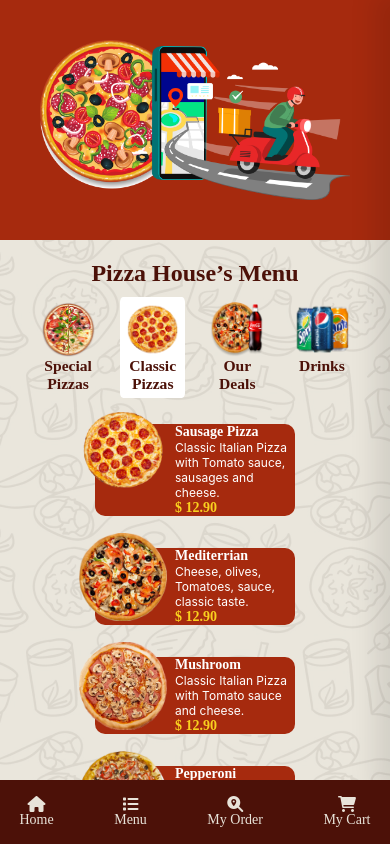
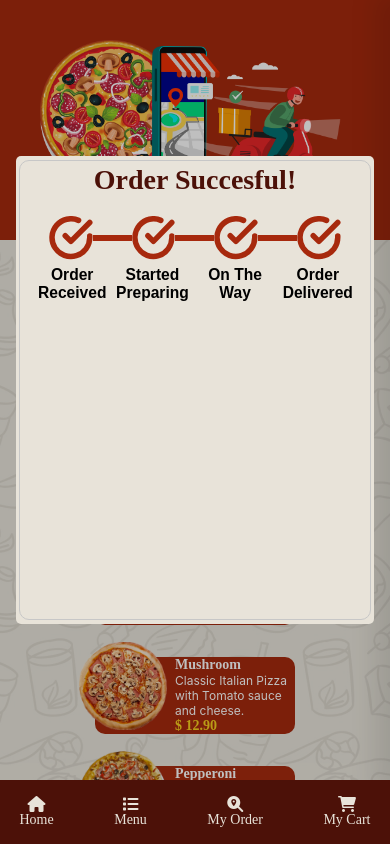
Before and after one commit to etohimself/PizzaApp, a React (Create React App) app: page / in a window 390 px wide. Shown: the top 844 px of the page. Built offline with nearby package versions, Linux system fonts and the light colour scheme; a web font is replaced by a local one.

Commit message:
Finished Responsive Step-Progress Bar, works like charm

```diff
--- a/src/App.js
+++ b/src/App.js
@@ -22,6 +22,7 @@ function App() {
       <Cart />
       {isAddToCartVisible ? <AddToCart /> : ""}
       {checkoutVisible ? <CheckOut /> : ""}
+      <OrderStatus />
     </div>
   );
 }
--- a/src/Components/OrderStatus.js
+++ b/src/Components/OrderStatus.js
@@ -11,9 +11,9 @@ function OrderStatus() {
           <h1>{statusTitle}</h1>
           <StepsGraph>
             <Step done={1}>Order Received</Step>
-            <Step>Started Preparing</Step>
-            <Step>On The Way</Step>
-            <Step>Order Delivered</Step>
+            <Step done={2}>Started Preparing</Step>
+            <Step done={3}>On The Way</Step>
+            <Step done={4}>Order Delivered</Step>
           </StepsGraph>
         </div>
       </div>
--- a/src/Components/OrderStatus.module.css
+++ b/src/Components/OrderStatus.module.css
@@ -3,7 +3,7 @@
   top: 0;
   height: 0;
   width: 100%;
-  height: calc(100% - min(64px, 10%));
+  height: 100%;
   background-color: rgba(0, 0, 0, 0.25);
   align-items: center;
   justify-content: center;
@@ -22,6 +22,7 @@
 .OrderStatusInner {
   width: 100%;
   height: 100%;
+  box-sizing: border-box;
   border: 1px solid #c7c7c7;
   border-radius: 10px;
   display: flex;
@@ -36,3 +37,27 @@
   margin: 0;
   font-size: 28px;
 }
+
+@media screen and (max-width: 1200px) {
+  .OrderStatusContainer {
+    width: 70%;
+    padding: 2%;
+  }
+}
+
+@media screen and (max-width: 750px) {
+  .OrderStatusOverlay {
+    height: calc(100% - min(64px, 10%));
+  }
+  .OrderStatusContainer {
+    width: 85%;
+    padding: 3%;
+  }
+}
+
+@media screen and (max-width: 400px) {
+  .OrderStatusContainer {
+    width: 92%;
+    padding: 1%;
+  }
+}
--- a/src/Components/ProductItem.module.css
+++ b/src/Components/ProductItem.module.css
@@ -63,6 +63,7 @@
   }
 }
 
+
 .isDrink > .ProductItemLeftInner > img {
   left: -10%;
   height: 120%;
--- a/src/Components/Step.js
+++ b/src/Components/Step.js
@@ -3,8 +3,9 @@ import styles from "./Step.module.css";
 function Step(props) {
   return (
     <div className={`${styles.StepContainer} ${props.done && styles.isDone}`}>
+      <div className={styles.leftBar} />
       <div className={styles.CirclePlaceHolder}></div>
-      <img src="/svg/stepdone.svg"></img>
+      <img src="/svg/stepdone.svg" />
       <p>{props.children}</p>
     </div>
   );
--- a/src/Components/Step.module.css
+++ b/src/Components/Step.module.css
@@ -1,11 +1,7 @@
 .StepContainer {
   display: flex;
-  flex-direction: column;
+  flex-direction: row;
   align-items: center;
-  justify-content: center;
-  margin: 0 10px;
-  padding: 0;
-  width: 80px;
   position: relative;
 }
 
@@ -14,29 +10,136 @@
   height: 30px;
   border-radius: 50%;
   border: 6px solid rgba(167, 41, 13, 0.25);
-  background-color: #E8E3D9;
+  background-color: #e8e3d9;
+  flex-shrink: 0;
 }
 
 .StepContainer.isDone .CirclePlaceHolder {
-    display:none;
+  display: none;
 }
 
 .StepContainer > img {
   display: none;
   width: 42px;
   height: 42px;
-  background-color: #E8E3D9;
 }
 
 .StepContainer.isDone > img {
   display: block;
 }
 
+.leftBar {
+  width: 8vw;
+  flex-shrink: 0;
+  height: 8px;
+  background-color: rgba(167, 41, 13, 0.25);
+}
+
+.StepContainer:nth-child(1) .leftBar {
+  display: none;
+}
+
+.StepContainer.isDone .leftBar {
+  background-color: rgba(167, 41, 13, 1);
+}
+
 .StepContainer > p {
+  position: absolute;
+  left: calc(8vw - 20px);
+  top: 50px;
+  width: 80px;
+  display: flex;
+  align-items: center;
+  justify-content: center;
   margin: 0;
   text-align: center;
   font-size: 16px;
   font-family: sans-serif;
   font-weight: 800;
-  color: rgba(0,0,0, 0.25);
+  color: rgba(0, 0, 0, 0.25);
 }
+
+.StepContainer.isDone > p {
+  color: black;
+}
+
+.StepContainer:nth-child(1) > p {
+  left: -20px;
+}
+
+.imgContainer {
+  position: relative;
+}
+
+@media screen and (max-width: 1200px) {
+  .CirclePlaceHolder {
+    width: 28px;
+    height: 28px;
+  }
+  .StepContainer > img {
+    width: 39.2px;
+    height: 39.2px;
+  }
+  .StepContainer > p {
+    font-size: 14px;
+    width: 74.6px;
+    left: calc(10vw - 18.6px);
+  }
+  .StepContainer:nth-child(1) > p {
+    left: -18.6px;
+  }
+  .leftBar {
+    width: 10vw;
+  }
+}
+
+@media screen and (max-width: 750px) {
+  .CirclePlaceHolder {
+    width: 28px;
+    height: 28px;
+    border-width: 5px;
+  }
+  .StepContainer > img {
+    width: 33.6px;
+    height: 33.6px;
+  }
+  .StepContainer > p {
+    font-size: 12px;
+    width: 64px;
+    top: 40px;
+    left: calc(10vw - 14px);
+  }
+  .StepContainer:nth-child(1) > p {
+    left: -17px;
+  }
+  .leftBar {
+    width: 10vw;
+    height: 5px;
+  }
+}
+
+@media screen and (max-width: 400px) {
+  .CirclePlaceHolder {
+    width: 8vw;
+    height: 8vw;
+    border-width: 1.6vw;
+  }
+  .StepContainer > img {
+    width: 11.2vw;
+    height: 11.2vw;
+  }
+  .StepContainer > p {
+    font-weight: 600;
+    font-size: 4vw;
+    width: 21.2vw;
+    top: 12.8vw;
+    left: 4.688vw;
+  }
+  .StepContainer:nth-child(1) > p {
+    left: -4.688vw;
+  }
+  .leftBar {
+    width: 10vw;
+    height: 1.6vw;
+  }
+}
--- a/src/Components/StepsGraph.js
+++ b/src/Components/StepsGraph.js
@@ -3,8 +3,6 @@ import styles from "./StepsGraph.module.css";
 function StepsGraph(props) {
   return (
     <div className={styles.StepsGraphContainer}>
-      <div className={styles.processLine}></div>
-      <div className={styles.processLine2}></div>
       {props.children}
     </div>
   );
--- a/src/Components/StepsGraph.module.css
+++ b/src/Components/StepsGraph.module.css
@@ -3,7 +3,6 @@
   display: flex;
   align-items: center;
   justify-content: center;
-  width: 50%;
   position: relative;
 }
 
```
